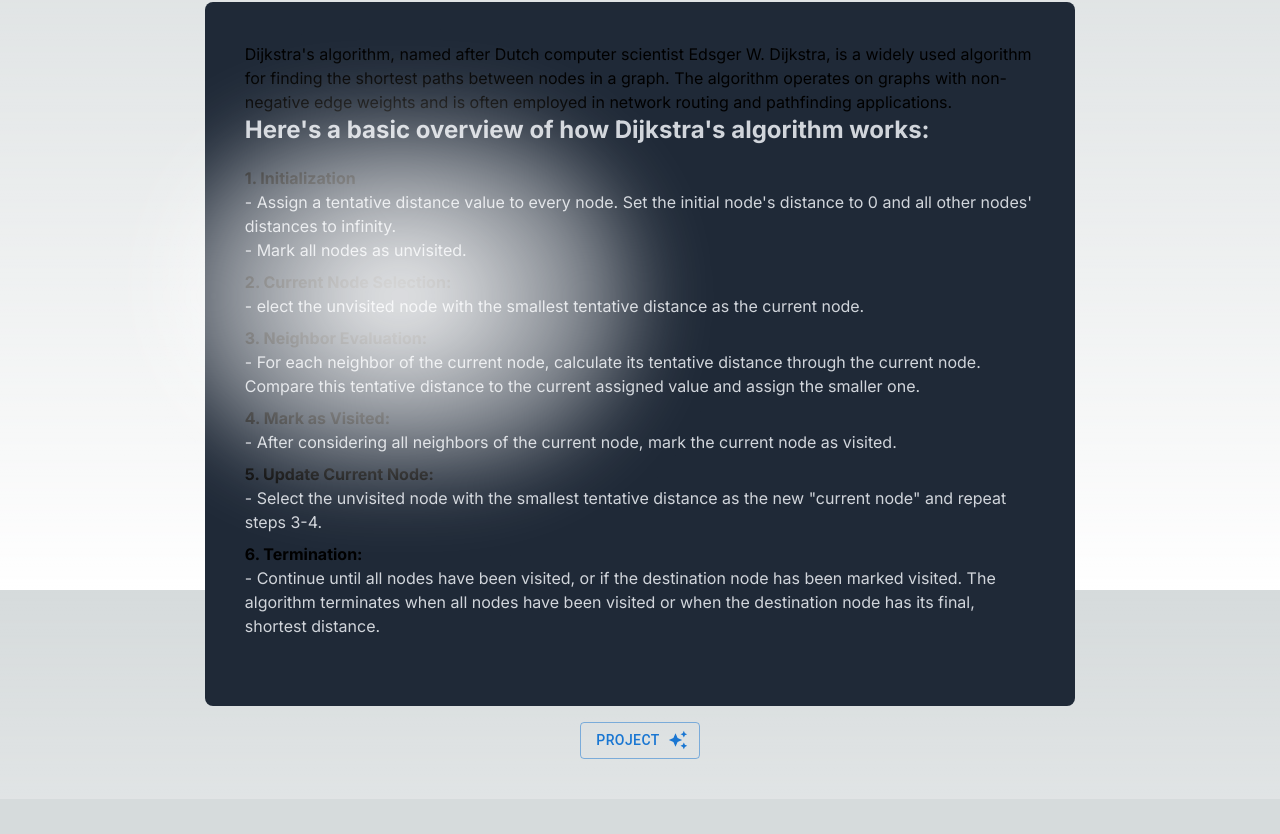
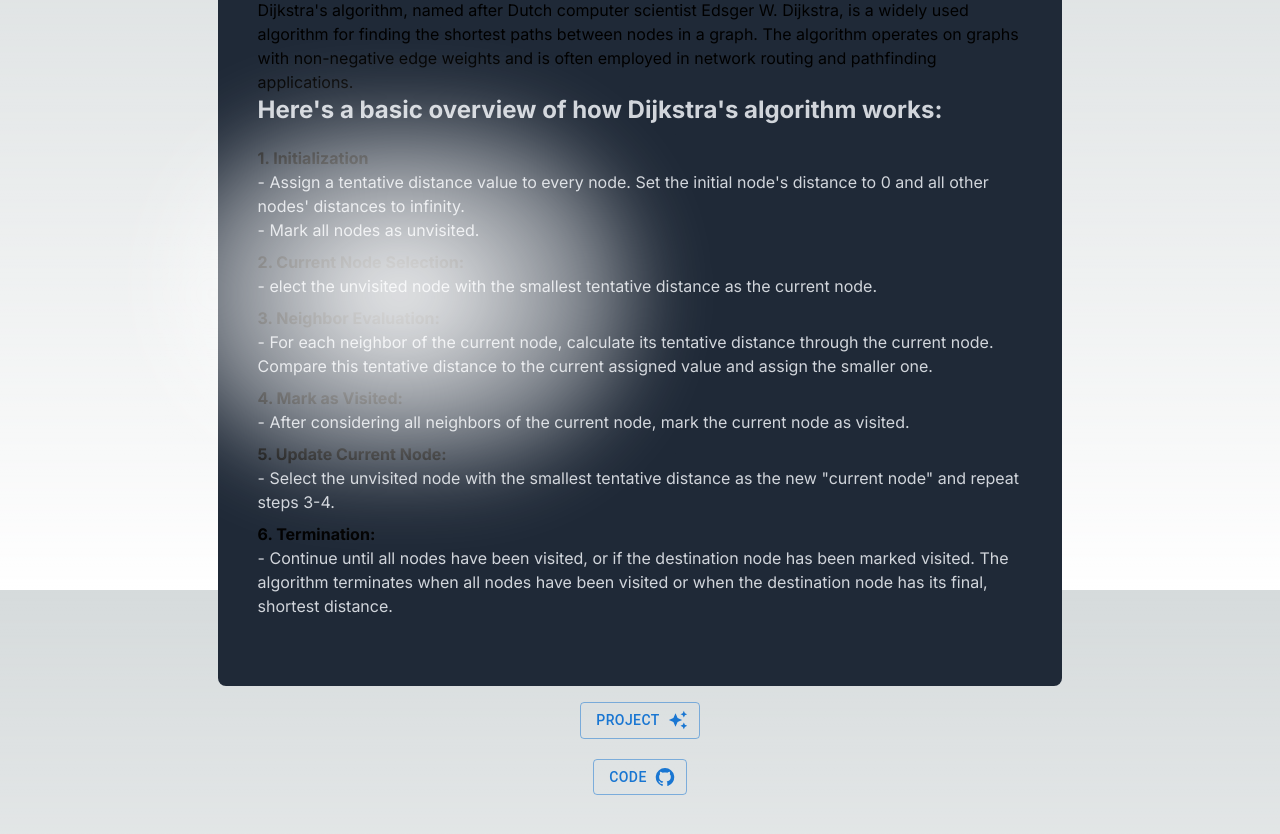
Before and after one commit to AdityaSingh-02/DAA-assignment, a Next.js app: page / in a window 1280 px wide. Shown: the part 210-1044 px from the top of the page. Before the commit the page ends 1009 px from the top, so only its background shows below. Built offline with nearby package versions, Linux system fonts and the light colour scheme.

Commit message:
add: code path

```diff
--- /dev/null
+++ b/src/app/code/page.tsx
@@ -0,0 +1,11 @@
+import React from 'react'
+
+const code = () => {
+  return (
+    <div className='flex justify-center h-screen w-screen items-center'>
+        <h1>Code will be open sourced after 24 November</h1>
+    </div>
+  )
+}
+
+export default code
--- a/src/app/page.tsx
+++ b/src/app/page.tsx
@@ -2,6 +2,7 @@
 import { useRouter } from "next/navigation";
 import Button from "@mui/material/Button";
 import AutoAwesomeIcon from "@mui/icons-material/AutoAwesome";
+import GitHubIcon from '@mui/icons-material/GitHub';
 
 export default function Home() {
   const router = useRouter();
@@ -11,10 +12,10 @@ export default function Home() {
     router.push("dijkstra");
   };
   return (
-    <main className="flex md:h-screen md:flex-col flex-col-reverse items-center md:justify-around justify-center pt-24 md:p-24 space-y-4">
+    <main className="flex md:h-screen md:flex-col flex-col-reverse items-center md:justify-around justify-center pt-24 md:p-28 space-y-4">
       <div className="flex flex-col md:justify-center place-items-center before:absolute before:h-[300px] before:w-[480px] before:-translate-x-1/2 before:rounded-full before:bg-gradient-radial before:from-white before:to-transparent before:blur-2xl before:content-[&#39;&#39;] after:absolute after:-z-20 after:h-[180px] after:w-[240px] after:translate-x-1/3 after:bg-gradient-conic after:from-sky-200 after:via-blue-200 after:blur-2xl after:content-[&#39;&#39;] before:dark:bg-gradient-to-br before:dark:from-transparent before:dark:to-blue-700 before:dark:opacity-10 after:dark:from-sky-900 after:dark:via-[#0141ff] after:dark:opacity-40 before:lg:h-[360px] z-[-1]">
         <h1 className="text-3xl font-semibold">Dijkstra Algorithm</h1>
-        <div className="w-[95%] mt-20 md:w-[80%] bg-gray-800 p-10 rounded-lg">
+        <div className="w-[95%] mt-5 md:w-[80%] bg-gray-800 p-10 rounded-lg">
           <h2>
             Dijkstra&#39;s algorithm, named after Dutch computer scientist
             Edsger W. Dijkstra, is a widely used algorithm for finding the
@@ -31,8 +32,8 @@ export default function Home() {
               <ul className="font-normal text-gray-300">
                 <li>
                   - Assign a tentative distance value to every node. Set the
-                  initial node&#39;s distance to 0 and all other nodes&#39; distances to
-                  infinity.
+                  initial node&#39;s distance to 0 and all other nodes&#39;
+                  distances to infinity.
                 </li>
                 <li>- Mark all nodes as unvisited.</li>
               </ul>
@@ -71,7 +72,8 @@ export default function Home() {
               <ul className="font-normal text-gray-300">
                 <li>
                   - Select the unvisited node with the smallest tentative
-                  distance as the new &quot;current node&quot; and repeat steps 3-4.
+                  distance as the new &quot;current node&quot; and repeat steps
+                  3-4.
                 </li>
               </ul>
             </li>
@@ -89,13 +91,19 @@ export default function Home() {
           </ul>
         </div>
       </div>
-      <div className="flex pb-10 z-10 max-w-5xl w-full items-center justify-center font-mono text-sm lg:flex">
+      <div className="flex flex-col space-y-5 pb-10 z-10 max-w-5xl w-full items-center justify-center font-mono text-sm lg:flex">
         <Button
           variant="outlined"
           onClick={handleClick}
           endIcon={<AutoAwesomeIcon />}>
           Project
         </Button>
+        <Button
+          variant="outlined"
+          onClick={() => router.push("/code")}
+          endIcon={<GitHubIcon />}>
+          Code
+        </Button>
       </div>
     </main>
   );
```
